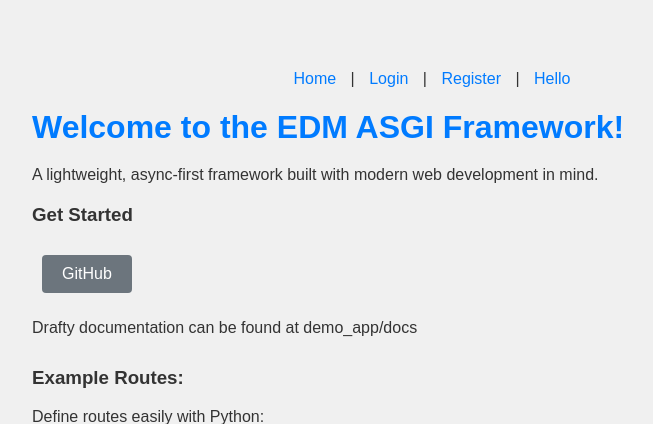
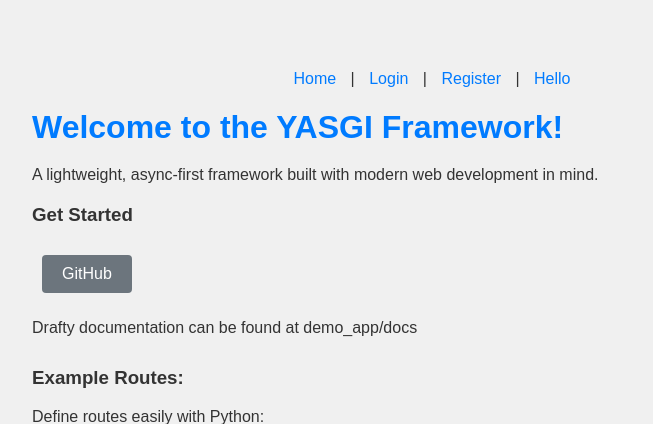
Before and after one commit to yerco/eventwired, a Python web app: template demo_app/templates/welcome.html in a window 1280 px wide. Shown: the top 424 px of the page, without its empty margins (208-861 px from the left). Run offline with Jinja, Linux system fonts and the light colour scheme; the template is opened without the code that fills it, so the values that code supplies are empty.

Commit message:
YASGi at welcome template

```diff
--- a/demo_app/templates/welcome.html
+++ b/demo_app/templates/welcome.html
@@ -16,7 +16,7 @@
         <a href="/hello">Hello</a>
     </div>
 
-    <h1>Welcome to the EDM ASGI Framework!</h1>
+    <h1>Welcome to the YASGI Framework!</h1>
     <p>A lightweight, async-first framework built with modern web development in mind.</p>
 
     <div class="cta">
```
